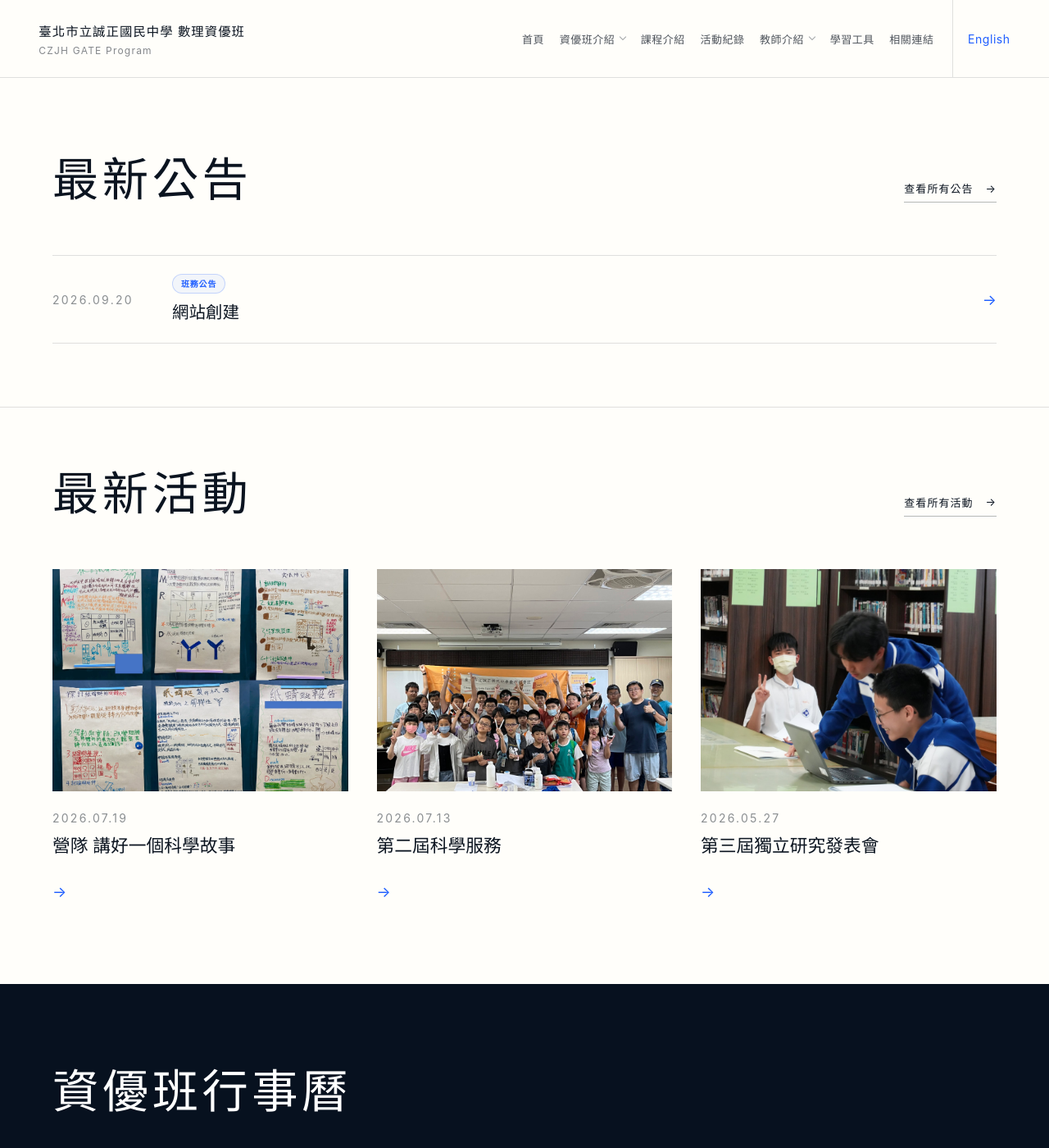
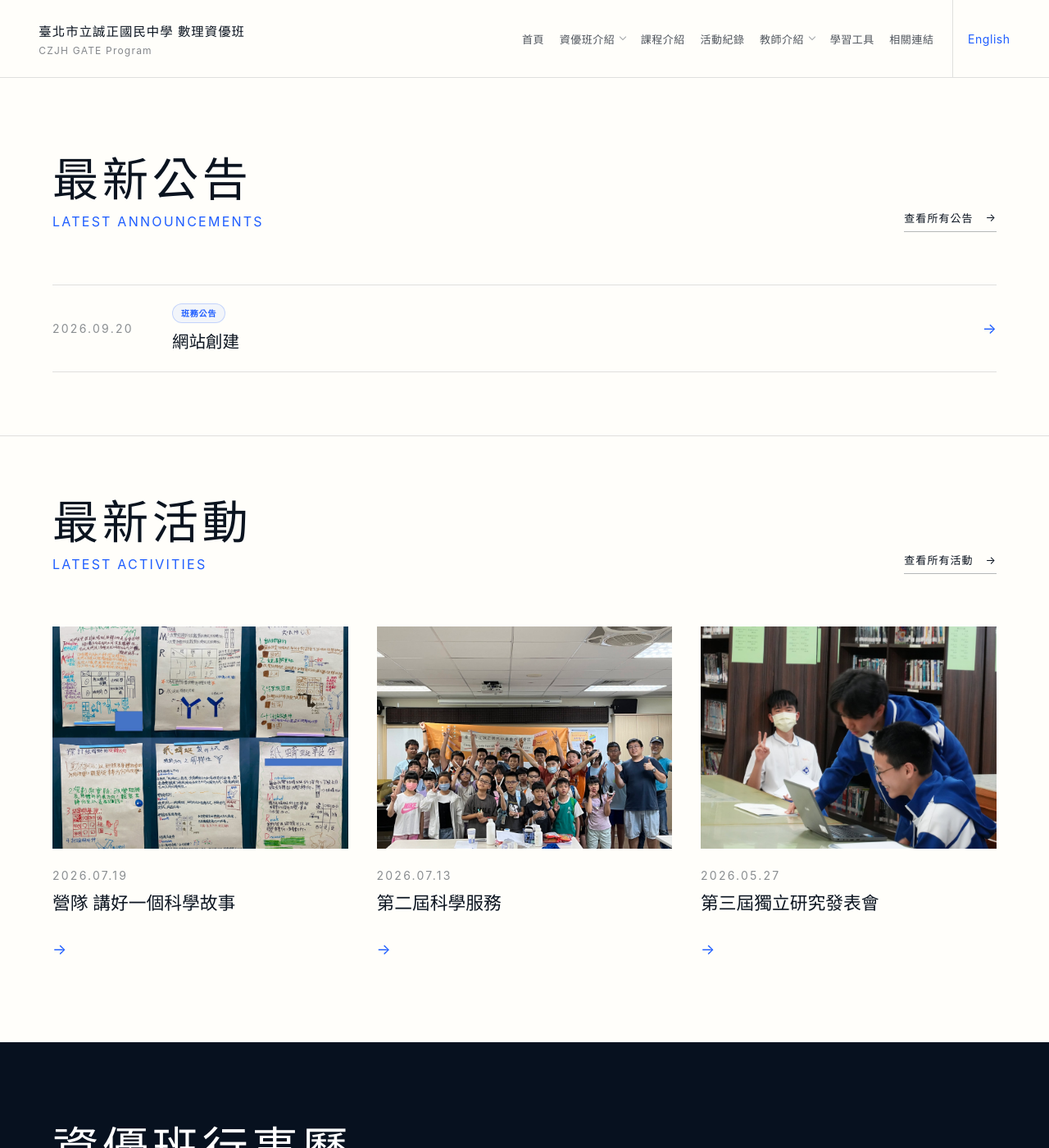
Before and after one commit to gateczjh/gateczjh.github.io, a Jekyll site: the page built from zh/index.html, in a window 1280 px wide and 1400 px high. Shown: the whole window at 82% size. Built offline with Jekyll 4.4.1, drawn with Linux system fonts in a browser that asks for light colours; some of the changed text lies outside the part shown.

Commit message:
20260923_0956

```diff
--- a/zh/index.html
+++ b/zh/index.html
@@ -15,6 +15,10 @@ title: 首頁
         <h1 class="section-title">
           最新公告
         </h1>
+
+        <div class="section-title-en">
+          Latest Announcements
+        </div>
 
       </div>
 
@@ -85,6 +89,10 @@ title: 首頁
         <h1 class="section-title">
           最新活動
         </h1>
+
+        <div class="section-title-en">
+          Latest Activities
+        </div>
 
       </div>
 
@@ -182,6 +190,10 @@ title: 首頁
       <h2 class="section-title">
         資優班行事曆
       </h2>
+
+      <div class="section-title-en">
+        GATE Program Calendar
+      </div>
 
     </div>
 
```
